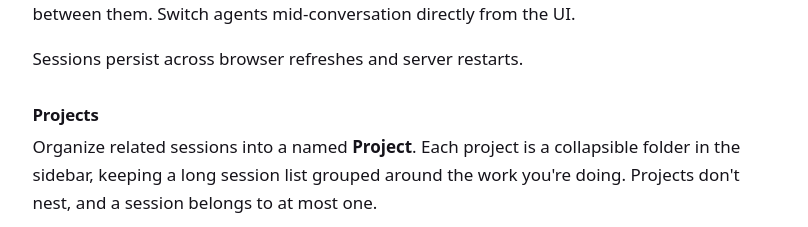
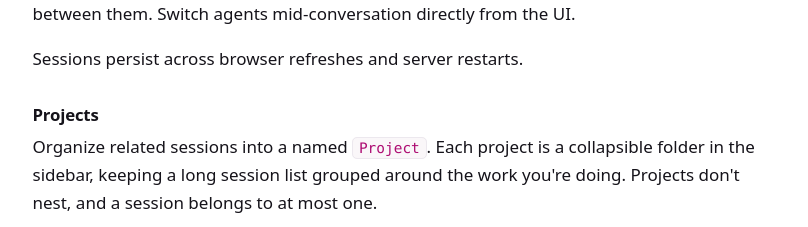
Before and after one commit to omnigent-ai/omnigent-site, a Next.js app: page /docs/interact/web-ui in a window 1280 px wide. Shown: the part 920-1147 px from the top of the page, without its empty margins (260-1068 px from the left). Built offline with nearby package versions, Linux system fonts and the light colour scheme; no server answers.

Commit message:
Apply suggestion from @serena-ruan

```diff
--- a/app/docs/interact/web-ui/page.mdx
+++ b/app/docs/interact/web-ui/page.mdx
@@ -25,7 +25,7 @@ Sessions persist across browser refreshes and server restarts.
 
 ### Projects
 
-Organize related sessions into a named **Project**. Each project is a collapsible
+Organize related sessions into a named `Project`. Each project is a collapsible
 folder in the sidebar, keeping a long session list grouped around the work you're
 doing. Projects don't nest, and a session belongs to at most one.
 
```
